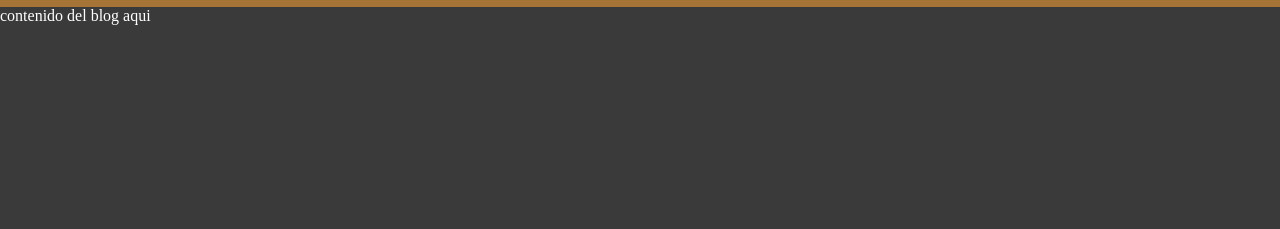
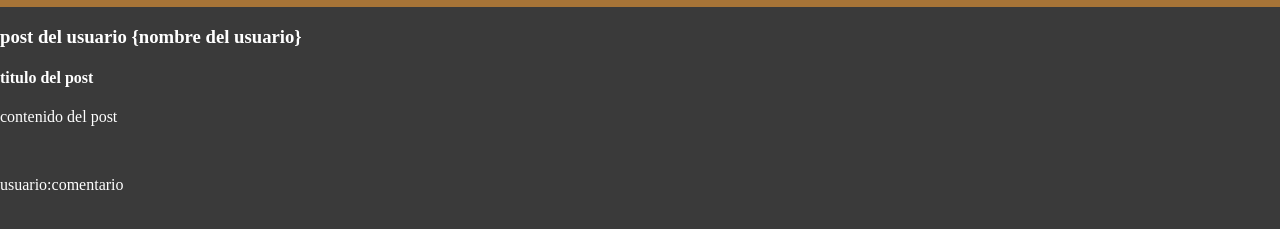
Before and after one commit to Dylontech/Curso-Git-Mastermain, a plain HTML site: page index.html in a window 1280 px wide. Shown: the part 63-292 px from the top of the page. Drawn offline with Linux system fonts and the light colour scheme; a web font is replaced by a local one.

Commit message:
add post html

```diff
--- a/index.html
+++ b/index.html
@@ -14,8 +14,14 @@
         <img class="logo" src="IMG/GitLogo.png">
         <h1>Blog Curso Git & Github</h1>
     </div>
-    <div>
-        contenido del blog aqui
+    <div class="container" id="content">
+       <h3>post del usuario {nombre del usuario}</h3>
+    <div class="post">
+        <h4>titulo del post</h4>
+        <p>contenido del post</p>
+        <br>
+        <p><span>usuario:</span>comentario</p>
+    </div>
     </div>
 </body>
 </html>
```
